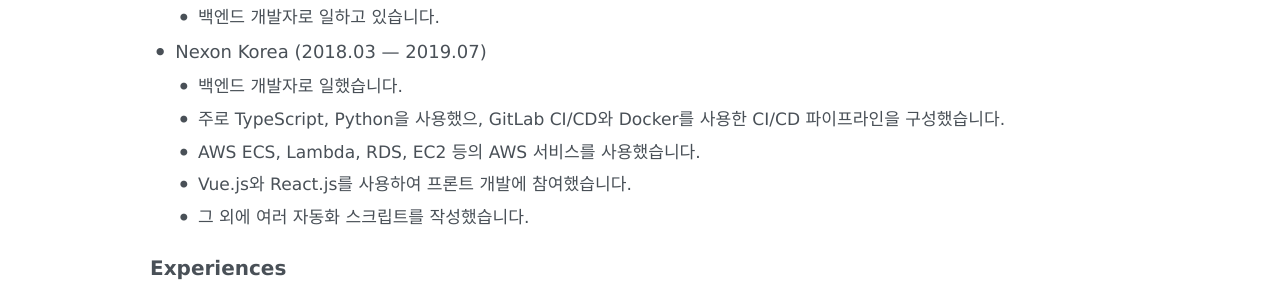
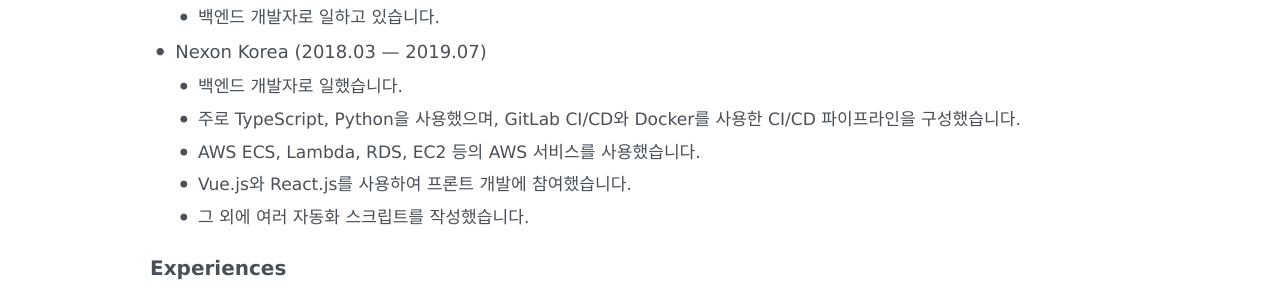
Before and after one commit to blurfx/xo.dev, a Jekyll site: the page built from about.md, in a window 1280 px wide. Shown: the part 468-768 px from the top of the page. Built offline with Jekyll 4.4.1, drawn with Linux system fonts in a browser that asks for light colours.

Commit message:
Update about.md

```diff
--- a/about.md
+++ b/about.md
@@ -17,7 +17,7 @@
 
 - Nexon Korea (2018.03 — 2019.07)
   + 백엔드 개발자로 일했습니다.
-  + 주로 TypeScript, Python을 사용했으, GitLab CI/CD와 Docker를 사용한 CI/CD 파이프라인을 구성했습니다.
+  + 주로 TypeScript, Python을 사용했으며, GitLab CI/CD와 Docker를 사용한 CI/CD 파이프라인을 구성했습니다.
   + AWS ECS, Lambda, RDS, EC2 등의 AWS 서비스를 사용했습니다.
   + Vue.js와 React.js를 사용하여 프론트 개발에 참여했습니다.
   + 그 외에 여러 자동화 스크립트를 작성했습니다.
```
